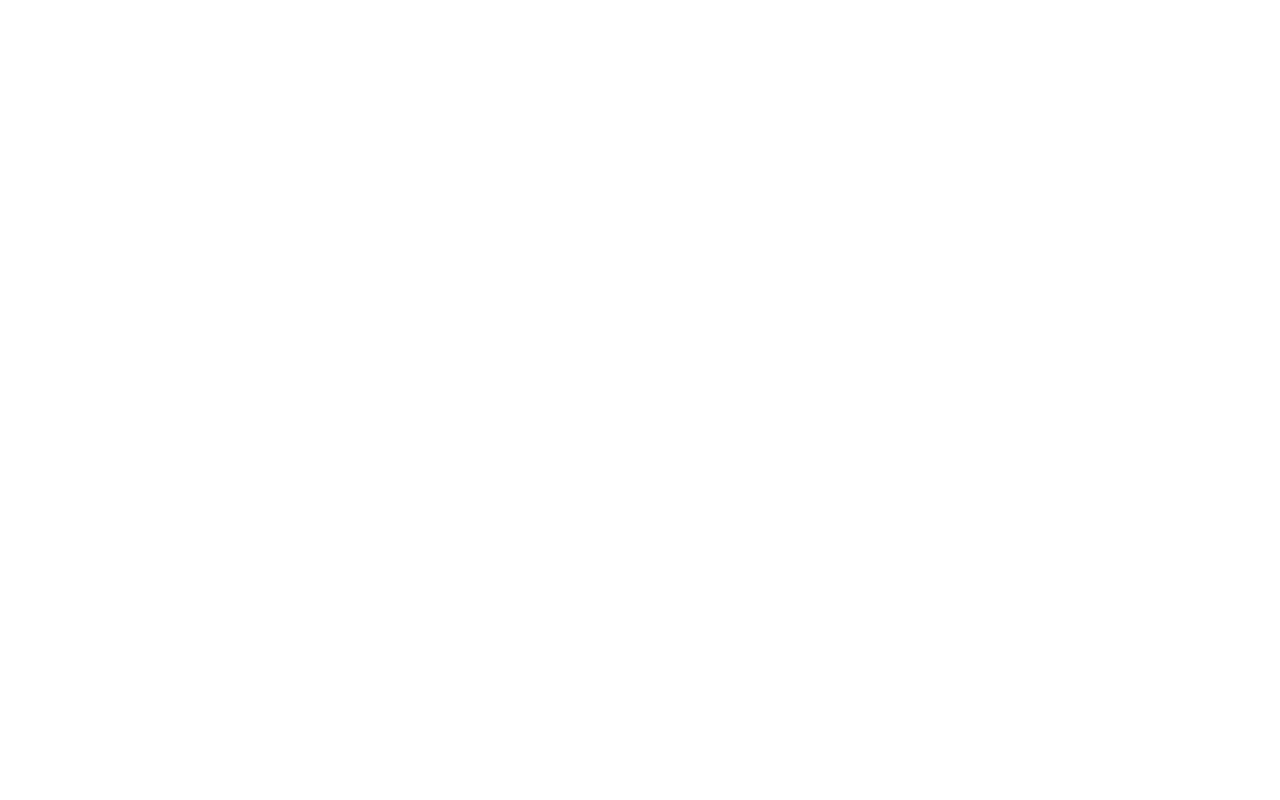
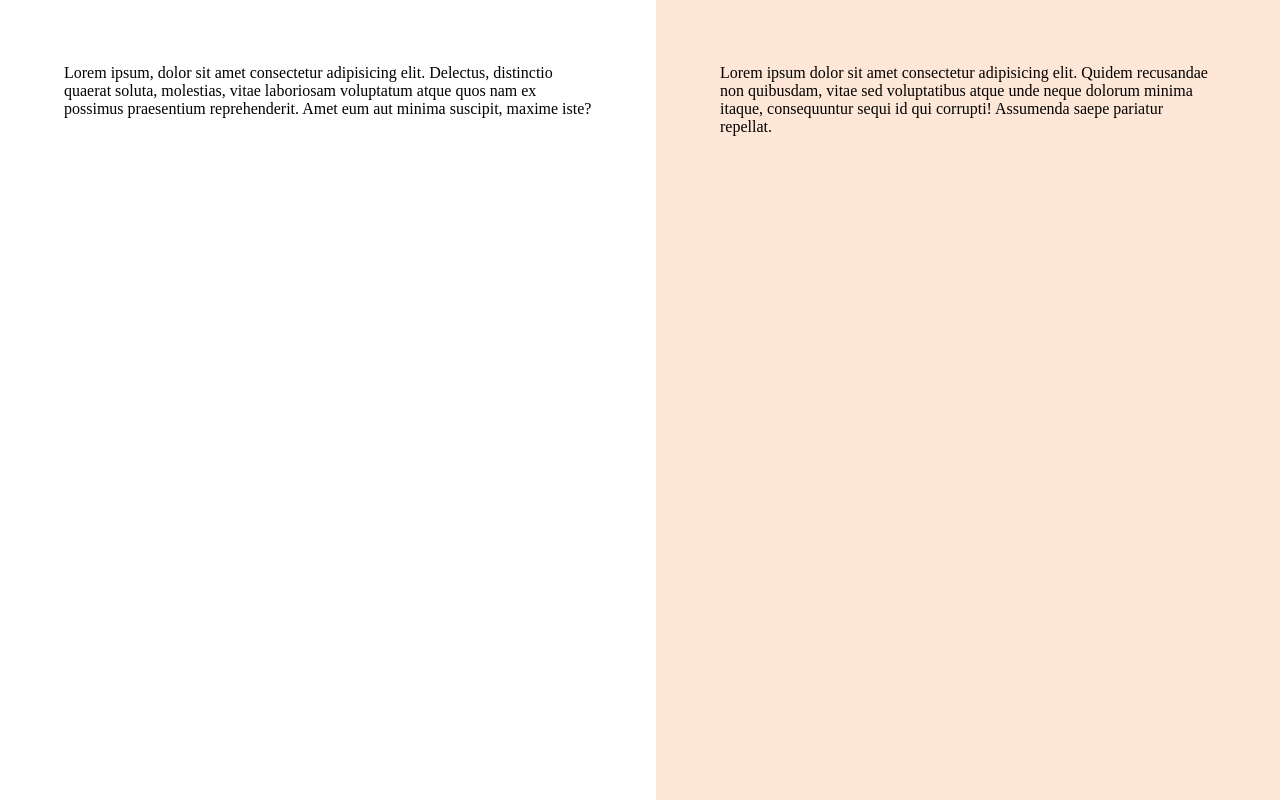
Before and after one commit to lucasxavila/projeto-formulario-de-matricula, a plain HTML site: page index.html in a window 1280 px wide. Drawn offline with Linux system fonts and the light colour scheme.

Commit message:
layout css

```diff
--- a/index.html
+++ b/index.html
@@ -11,6 +11,14 @@
   <link href="https://fonts.googleapis.com/css2?family=Poppins:ital,wght@0,100;0,200;0,300;0,400;0,500;0,600;0,700;0,800;0,900;1,100;1,200;1,300;1,400;1,500;1,600;1,700;1,800;1,900&display=swap" rel="stylesheet">
 </head>
 <body>
+  <div id="app">
+    <main>
+      <div class="main-container">Lorem ipsum, dolor sit amet consectetur adipisicing elit. Delectus, distinctio quaerat soluta, molestias, vitae laboriosam voluptatum atque quos nam ex possimus praesentium reprehenderit. Amet eum aut minima suscipit, maxime iste?</div>
+    </main>
 
+    <aside>
+      <div class="aside-container">Lorem ipsum dolor sit amet consectetur adipisicing elit. Quidem recusandae non quibusdam, vitae sed voluptatibus atque unde neque dolorum minima itaque, consequuntur sequi id qui corrupti! Assumenda saepe pariatur repellat.</div>
+    </aside>
+  </div>
 </body>
 </html>
--- a/styles/global.css
+++ b/styles/global.css
@@ -1,3 +1,9 @@
+* {
+  margin: 0;
+  padding: 0;
+  box-sizing: border-box;
+}
+
 :root {
   --font-family: 'Poppins', sans-serif;
   --text: 400 1rem/1.5 var(--font-family);
@@ -16,3 +22,7 @@
 
   --semantic-error: #DC2626;
 }
+
+body {
+  overflow: hidden;
+}
--- a/styles/index.css
+++ b/styles/index.css
@@ -1 +1,2 @@
 @import url(global.css);
+@import url(layout.css);
--- /dev/null
+++ b/styles/layout.css
@@ -0,0 +1,26 @@
+#app {
+  display: grid;
+  grid-template-columns: 51.25% 48.75%;
+
+  height: 100vh;
+  overflow: hidden;
+}
+
+main {
+  overflow: auto;
+  padding: 4rem;
+
+  & .main-container {
+    max-width: 33rem;
+    margin-left: auto;
+  }
+}
+
+aside {
+  background-color: var(--surface-secondary);
+  padding: 4rem;
+
+  & .aside-container {
+    max-width: 31rem;
+  }
+}
```
